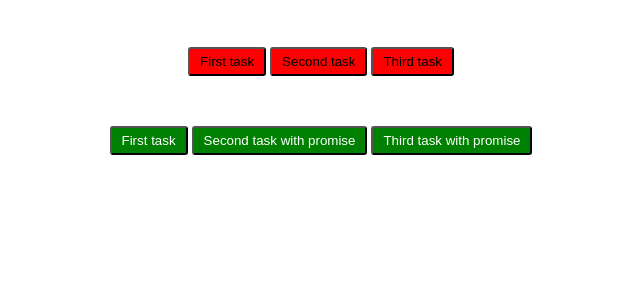
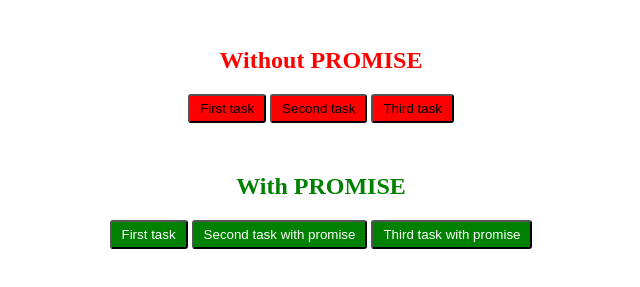
Before and after one commit to yarikmlb/promise, a plain HTML site: page index.html in a window 1280 px wide. Shown: the part 61-348 px from the top of the page, without its empty margins (319-959 px from the left). Drawn offline with Linux system fonts and the light colour scheme.

Commit message:
added h3 title before buttons

```diff
--- a/index.html
+++ b/index.html
@@ -8,12 +8,14 @@
 <body>
   <h1>Output in the console</h1>
   <div class="withoutPromise">
+    <h2>Without PROMISE</h2>
     <button>First task</button>
     <button>Second task</button>
     <button>Third task</button>
   </div>
 
   <div class="withPromise">
+    <h2>With PROMISE</h2>
     <button>First task</button>
     <button>Second task with promise</button>
     <button>Third task with promise</button>
--- a/styles.css
+++ b/styles.css
@@ -15,3 +15,9 @@ body {
   border-radius: 3px;
   color: #ffffff;
 }
+.withoutPromise h2 {
+  color: red;
+}
+.withPromise h2 {
+  color: green;
+}
```
